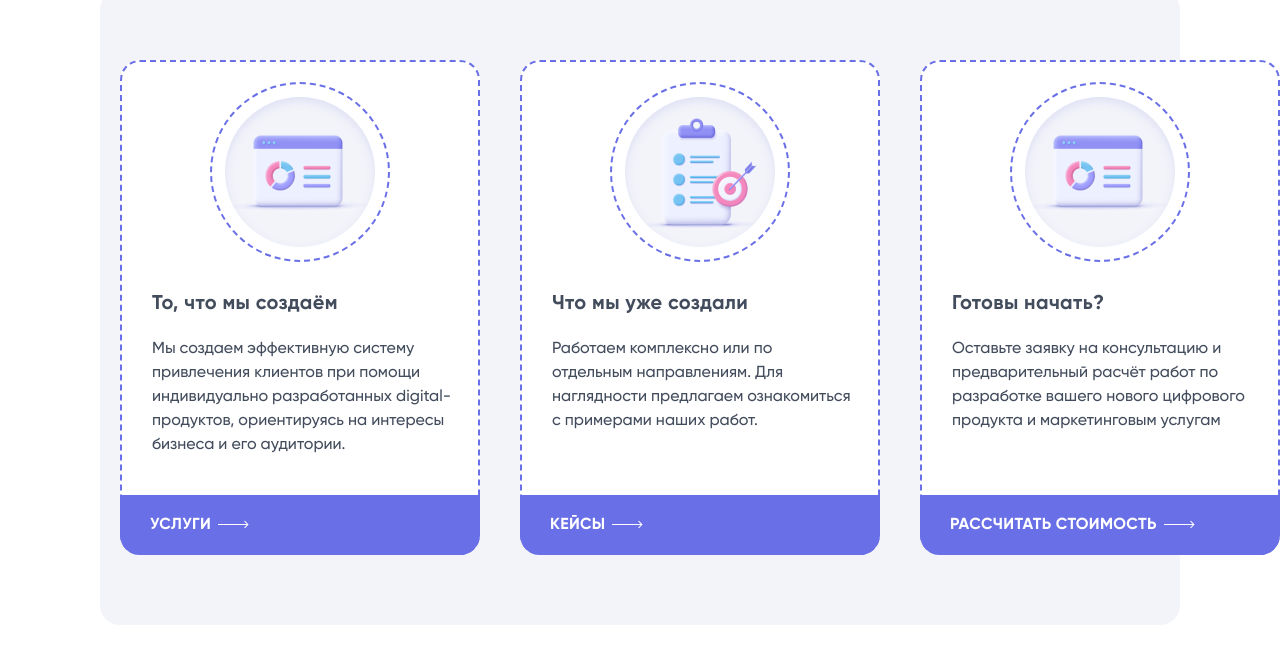
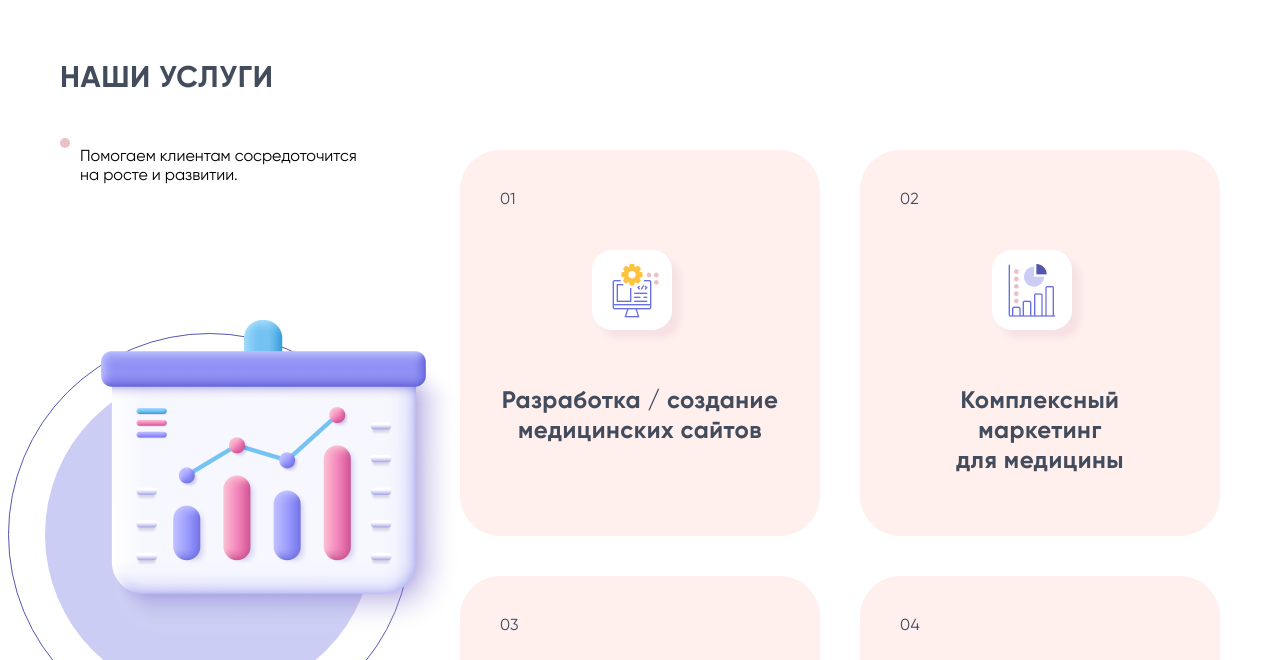
Before and after one commit to programm-papa/example-vue-landing-page, a Vue app: page / in a window 1280 px wide. Shown: the part 940-1600 px from the top of the page. Built offline with nearby package versions, Linux system fonts and the light colour scheme.

Commit message:
change block name

```diff
--- a/src/views/MainPage.vue
+++ b/src/views/MainPage.vue
@@ -1,8 +1,8 @@
 <template>
-  <block1 />
-  <block2 />
-  <block3 />
-  <block4 />
+  <welcomeBlock />
+  <tableСontentsBlock />
+  <servicesBlock />
+  <consultationBlock />
   <block5 />
   <block6 />
   <block7 />
@@ -15,10 +15,10 @@
 
 <script>
 //import page blocks
-import block1 from "@/blocks/block1.vue";
-import block2 from "@/blocks/block2.vue";
-import block3 from "@/blocks/block3.vue";
-import block4 from "@/blocks/block4.vue";
+import welcomeBlock from "@/blocks/welcome_block.vue";
+import tableСontentsBlock from "@/blocks/table_contents.vue";
+import servicesBlock from "@/blocks/services_block.vue";
+import consultationBlock from "@/blocks/consultation_block.vue";
 import block5 from "@/blocks/block5.vue";
 import block6 from "@/blocks/block6.vue";
 import block7 from "@/blocks/block7.vue";
@@ -29,10 +29,10 @@ import block11 from "@/blocks/block11.vue";
 import block12 from "@/blocks/block12.vue";
 export default {
   components: {
-    block1,
-    block2,
-    block3,
-    block4,
+    welcomeBlock,
+    tableСontentsBlock,
+    servicesBlock,
+    consultationBlock,
     block5,
     block6,
     block7,
```
Also changed, not shown: src/blocks/consultation_block.vue (renamed from src/blocks/block4.vue), src/blocks/services_block.vue (renamed from src/blocks/block3.vue), src/blocks/table_contents.vue (renamed from src/blocks/block2.vue), src/blocks/welcome_block.vue (renamed from src/blocks/block1.vue).
